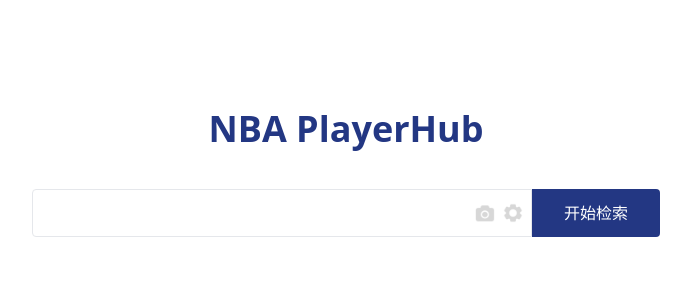
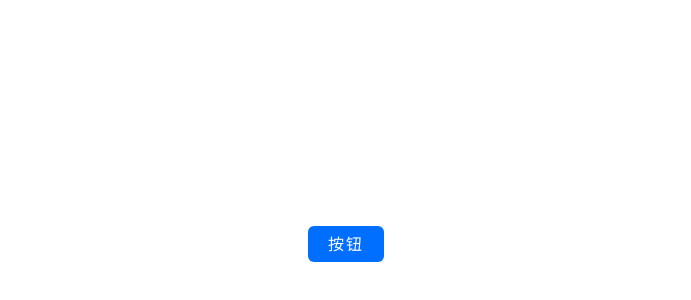
Before and after one commit to wangyong220531/wangyong-design, a React (Vite) app: page / in a window 1280 px wide. Shown: the part 156-456 px from the top of the page, without its empty margins (294-985 px from the left). Built offline with nearby package versions, Linux system fonts and the light colour scheme.

Commit message:
add Button component

```diff
--- a/package.json
+++ b/package.json
@@ -1,7 +1,7 @@
 {
     "name": "wangyong-design",
     "private": false,
-    "version": "1.6.8",
+    "version": "2.6.8",
     "type": "module",
     "main": "src/components",
     "keywords": [
@@ -18,7 +18,8 @@
         "login form",
         "login card",
         "card",
-        "gallery"
+        "gallery",
+        "button"
     ],
     "scripts": {
         "dev": "vite",
--- a/src/App.tsx
+++ b/src/App.tsx
@@ -1,6 +1,6 @@
 import { FC } from "react"
 // import Gallery, { CardProps } from "./components/Gallery"
-import Search from "./components/Search"
+import Button from "./components/Button"
 
 const App: FC = () => {
     // const cards: CardProps[] = [
@@ -109,7 +109,7 @@
     //         text: "Z"
     //     }
     // ]
-    return <Search/>
+    return <Button text={"按钮"}/>
 }
 
 export default App
--- /dev/null
+++ b/src/components/Button/index.module.less
@@ -0,0 +1,18 @@
+.button {
+    position: absolute;
+    left: 50%;
+    top: 50%;
+    transform: translateX(-50%) translateY(-50%);
+    padding: 6px 20px;
+    background-color: rgb(0, 110, 255);
+    cursor: pointer;
+    transition: 0.3s;
+    color: #fff;
+    border-radius: 6px;
+    letter-spacing: 2px;
+}
+
+.button:hover {
+    padding: 8px 24px;
+    background-color: rgb(60, 144, 254);
+}
--- /dev/null
+++ b/src/components/Button/index.tsx
@@ -0,0 +1,17 @@
+import { FC } from "react"
+import Styles from "./index.module.less"
+
+function c(...classNameList: (string | undefined | null | boolean)[]) {
+    return (classNameList.filter(item => typeof item === "string") as string[]).map(className => (className.startsWith("_") ? className.slice(1) : Styles[className])).join(" ")
+}
+
+export interface BtnProps {
+    text: string
+}
+
+const Button: FC<BtnProps> = props => {
+    const { text } = props
+    return <div className={c("button")}>{text}</div>
+}
+
+export default Button
```
